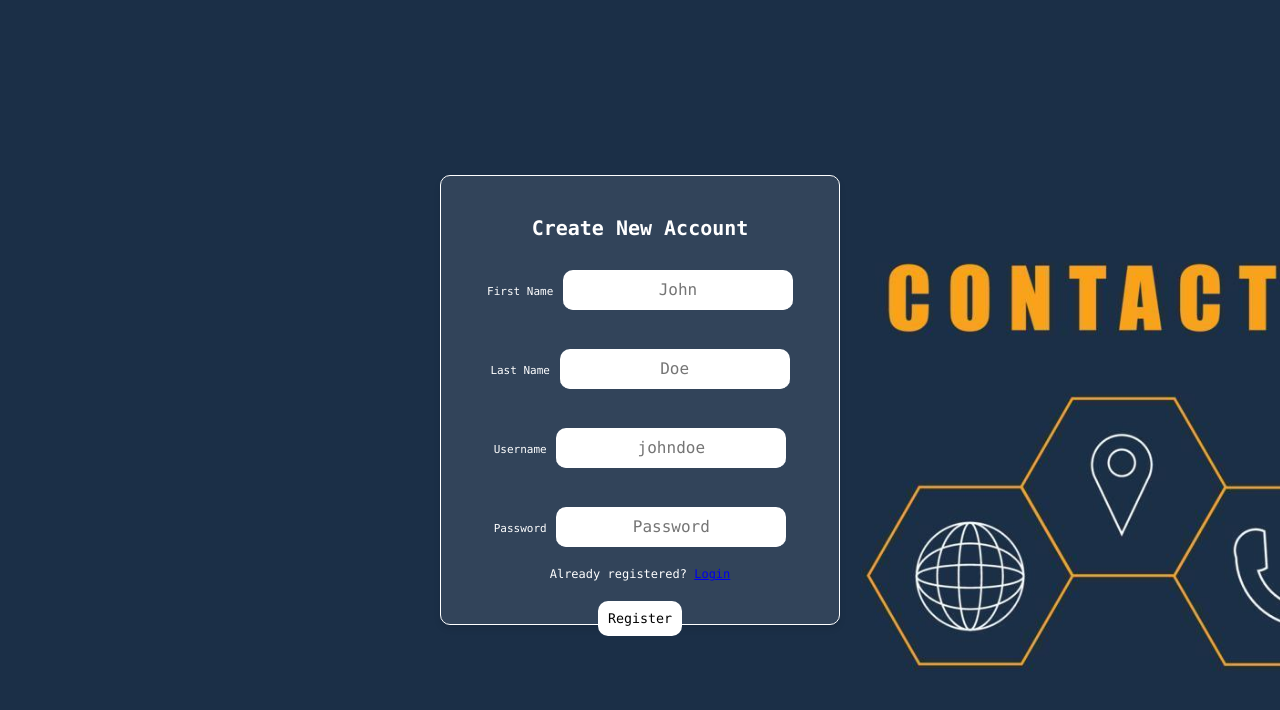
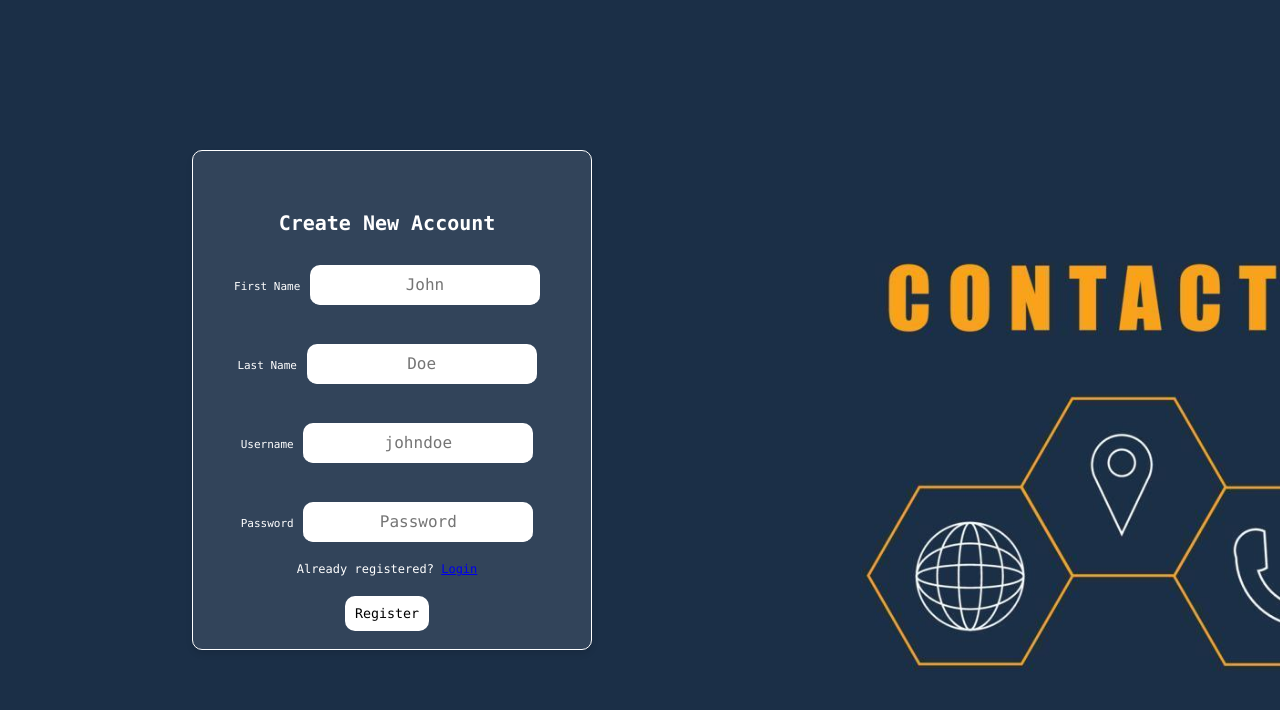
Before and after one commit to Sebastian2956/Team26, a PHP site: page /register.html in a window 1280 px wide. Shown: the top 710 px of the page. Run offline with PHP 8.4, Linux system fonts and the light colour scheme.

Commit message:
moved register box

```diff
--- a/css/style.css
+++ b/css/style.css
@@ -34,13 +34,19 @@ body {
 
 .regcontainer{
     width: 400px;
-    height: 450px;
+    height: 500px;
     position: relative;
     z-index: 1;
     background: rgba(255, 255, 255, 0.1);
     box-shadow: 0 4px 6px rgba(0, 0, 0, 0.1);
     border-radius: 10px;
     border: 1px solid #fff;
+    position: absolute;  /* Add this */
+    left: 15%;  /* Align to the left */
+    top: 50%;  /* Center vertically */
+    transform: translateY(-50%);  /* Center vertically */
+    padding-right: 10px;  /* Optional: add space from the edge */
+    padding-top: 20px;
 }
 
 .wrapper {
```
